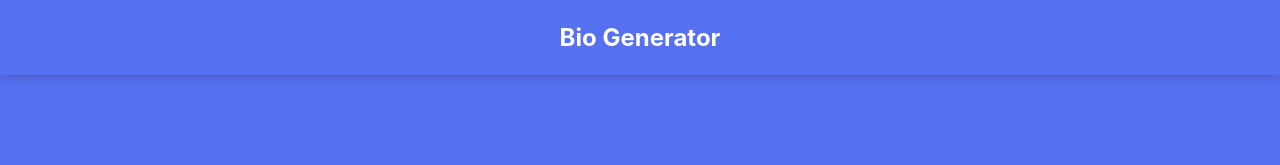
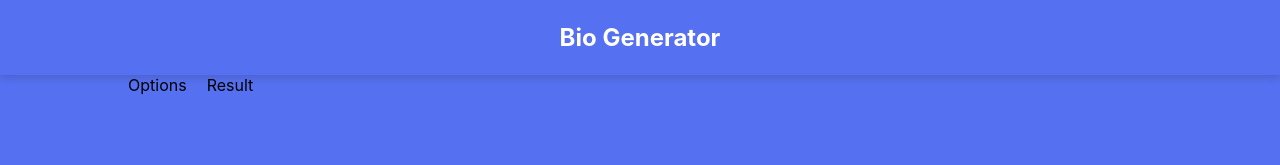
Before and after one commit to vineethevk/Bio-Generator, a React (Vite) app: page / in a window 1280 px wide. Shown: the top 165 px of the page. Built offline with nearby package versions, Linux system fonts and the light colour scheme.

Commit message:
options and result components added

```diff
--- a/src/App.jsx
+++ b/src/App.jsx
@@ -1,5 +1,6 @@
 import { useState } from 'react'
 import reactLogo from './assets/react.svg'
+import { Main } from './components/Main/Main'
 import { Navbar } from './components/Navbar'
 // import './App.css'
 
@@ -8,6 +9,7 @@ function App() {
   return (
     <>
       <Navbar />
+      <Main />
     </>
   )
 }
--- /dev/null
+++ b/src/components/Main/Main.css
@@ -0,0 +1,7 @@
+.main {
+    width: 80%;
+    margin: auto;
+    /* border: 1px solid white; */
+    display: flex;
+    gap: 20px;
+}
--- /dev/null
+++ b/src/components/Main/Main.jsx
@@ -0,0 +1,13 @@
+import { Options } from "./Options"
+import { Result } from "./Result"
+import "./Main.css";
+
+export const Main = () => {
+    return (
+        <div className="main">
+            <Options />
+            <Result />
+        </div>
+
+    )
+}
--- /dev/null
+++ b/src/components/Main/Options.jsx
@@ -0,0 +1,7 @@
+export const Options = () => {
+    return (
+        <div>
+            Options
+        </div>
+    )
+}
--- /dev/null
+++ b/src/components/Main/Result.jsx
@@ -0,0 +1,5 @@
+export const Result = () => {
+    return (<div>
+        Result
+    </div>)
+}
```
